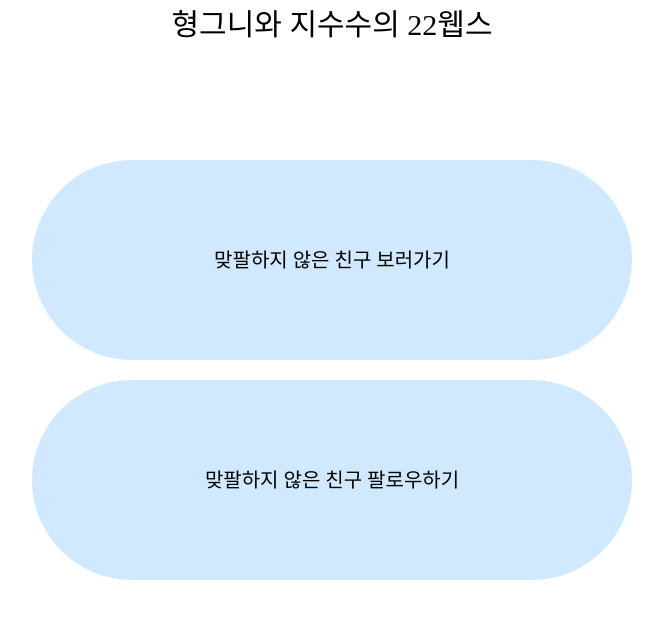
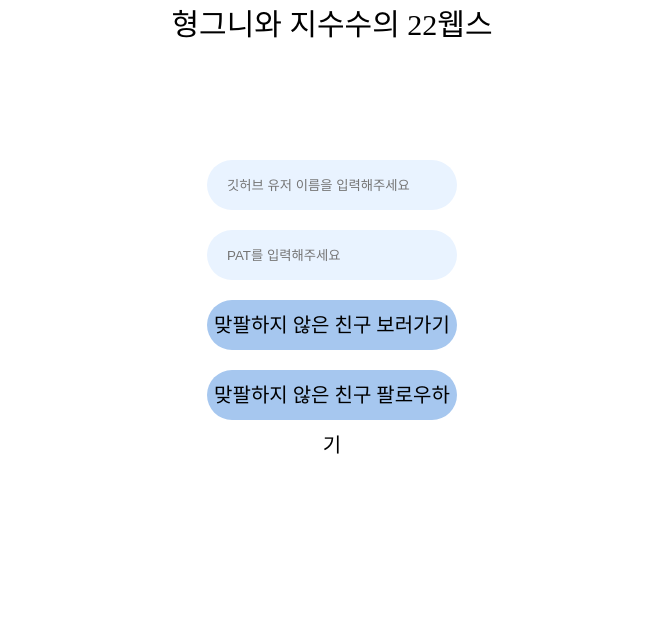
Before and after one commit to 22webs/handsome-n-pretty-kimseohyun, a React (Vite) app: page / in a window 1280 px wide. Shown: the top 618 px of the page, without its empty margins (308-971 px from the left). Built offline with nearby package versions, Linux system fonts and the light colour scheme; a web font is replaced by a local one.

Commit message:
feat : 유저이름, pat 입력 input 구현

```diff
--- a/src/@components/get/GetAPI.tsx
+++ b/src/@components/get/GetAPI.tsx
@@ -13,7 +13,8 @@ function GetAPI() {
 
     await octokit
       .request('GET /users/{username}/followers', {
-        username: 'Geun-Oh',
+        // username: 'Geun-Oh',
+        username: 'seojisoosoo',
         headers: {
           'X-GitHub-Api-Version': '2022-11-28',
         },
@@ -46,29 +47,29 @@ function GetAPI() {
   return (
     <St.GetWrapper>
       <St.FollowerWrapper>
-        나를 팔로우하는 사람
+        <St.Title>나를 팔로우하는 사람</St.Title>
         {followers.map((x) => (
-          <p key={x}>{x}</p>
+          <St.NameBox key={x}>{x}</St.NameBox>
         ))}
       </St.FollowerWrapper>
       <St.FollowerWrapper>
-        내가 팔로잉하는 사람
+        <St.Title>내가 팔로잉하는 사람</St.Title>
         {followings.map((x) => (
-          <h2 key={x}>{x}</h2>
+          <St.NameBox key={x}>{x}</St.NameBox>
         ))}
       </St.FollowerWrapper>
       <St.FollowerWrapper>
-        내가 팔로우하지만 나를 팔로잉하지 않는 사람
+        <St.Title>내가 팔로우하지만 나를 팔로잉하지 않는 사람</St.Title>
         {followings.length > 1 &&
           followings.map((x) => {
-            if (!followers.includes(x)) return <h2 key={x}>{x}</h2>;
+            if (!followers.includes(x)) return <St.NameBox key={x}>{x}</St.NameBox>;
           })}
       </St.FollowerWrapper>
       <St.FollowerWrapper>
-        나를 팔로잉하지만 내가 팔로우하지 않는 사람
+        <St.Title>나를 팔로잉하지만 내가 팔로우하지 않는 사람</St.Title>
         {followers.length > 1 &&
           followers.map((x) => {
-            if (!followings.includes(x)) return <h2 key={x}>{x}</h2>;
+            if (!followings.includes(x)) return <St.NameBox key={x}>{x}</St.NameBox>;
           })}
       </St.FollowerWrapper>
     </St.GetWrapper>
--- a/src/@components/get/style.tsx
+++ b/src/@components/get/style.tsx
@@ -10,6 +10,28 @@ export const FollowerWrapper = styled.article`
 
   width: 50rem;
   margin: 0 2rem;
+`;
+
+export const Title = styled.h1`
+  display: flex;
+  justify-content: center;
+
+  width: 50rem;
 
   ${({ theme }) => theme.fonts.title}
 `;
+
+export const NameBox = styled.p`
+  display: flex;
+  justify-content: center;
+  align-items: center;
+
+  height: 2rem;
+  padding: 1rem;
+  margin: 1rem;
+
+  border-radius: 3rem;
+
+  background-color: ${({ theme }) => theme.colors.skyblue};
+  ${({ theme }) => theme.fonts.text}
+`;
--- a/src/@pages/main.tsx
+++ b/src/@pages/main.tsx
@@ -11,6 +11,8 @@ export default function Main() {
   return (
     <St.MainWrapper>
       <St.Title>형그니와 지수수의 22웹스</St.Title>
+      <St.Input type="text" placeholder="깃허브 유저 이름을 입력해주세요" />
+      <St.Input type="text" placeholder="PAT를 입력해주세요" />
       <St.Button onClick={() => handleMoveToPage('/get')}>맞팔하지 않은 친구 보러가기</St.Button>
       <St.Button onClick={() => handleMoveToPage('/put')}>맞팔하지 않은 친구 팔로우하기</St.Button>
     </St.MainWrapper>
--- a/src/@pages/style.tsx
+++ b/src/@pages/style.tsx
@@ -1,14 +1,14 @@
 import styled from 'styled-components';
 
 export const Button = styled.button`
-  width: 60rem;
-  height: 20rem;
+  width: 25rem;
+  height: 5rem;
 
   margin: 1rem 0;
 
   border-radius: 10rem;
 
-  background-color: ${({ theme }) => theme.colors.BLUE};
+  background-color: ${({ theme }) => theme.colors.blue};
   ${({ theme }) => theme.fonts.button};
 `;
 
@@ -23,3 +23,15 @@ export const Title = styled.h1`
 
   ${({ theme }) => theme.fonts.title};
 `;
+
+export const Input = styled.input`
+  width: 25rem;
+  height: 5rem;
+
+  padding: 2rem;
+  margin: 1rem 0;
+
+  border-radius: 10rem;
+
+  background-color: ${({ theme }) => theme.colors.skyblue};
+`;
```
